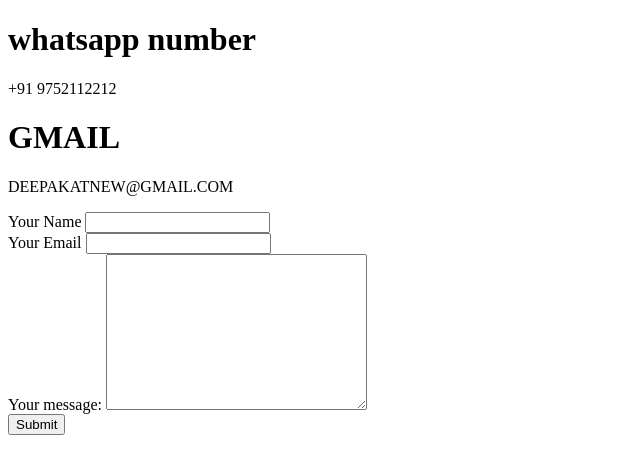
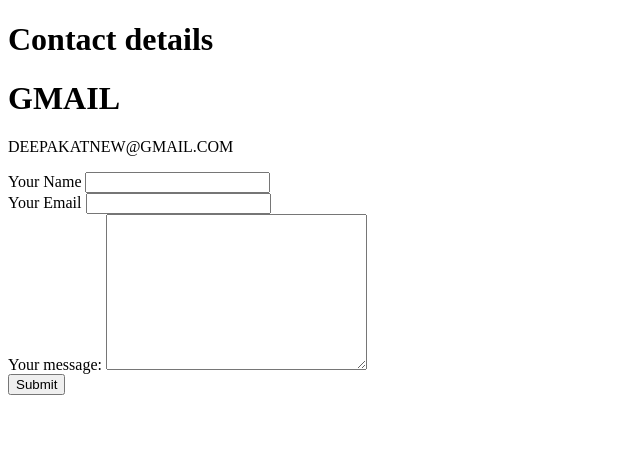
Before and after one commit to deepak6611/cv, a plain HTML site: page contact.html in a window 1280 px wide. Shown: the whole page, without its empty margins (0-640 px from the left). Drawn offline with Linux system fonts and the light colour scheme.

Commit message:
Update contact.html

```diff
--- a/contact.html
+++ b/contact.html
@@ -5,8 +5,7 @@
     <title></title>
   </head>
   <body>
-    <h1>whatsapp number</h1>
-    <p>+91 9752112212</p>
+    <h1>Contact details</h1>
     <h1>GMAIL</h1>
     <p>DEEPAKATNEW@GMAIL.COM</p>
     <form action="mailto:pateldeepakdd1@gmail.com" method="post" enctype="text/plain">
```
